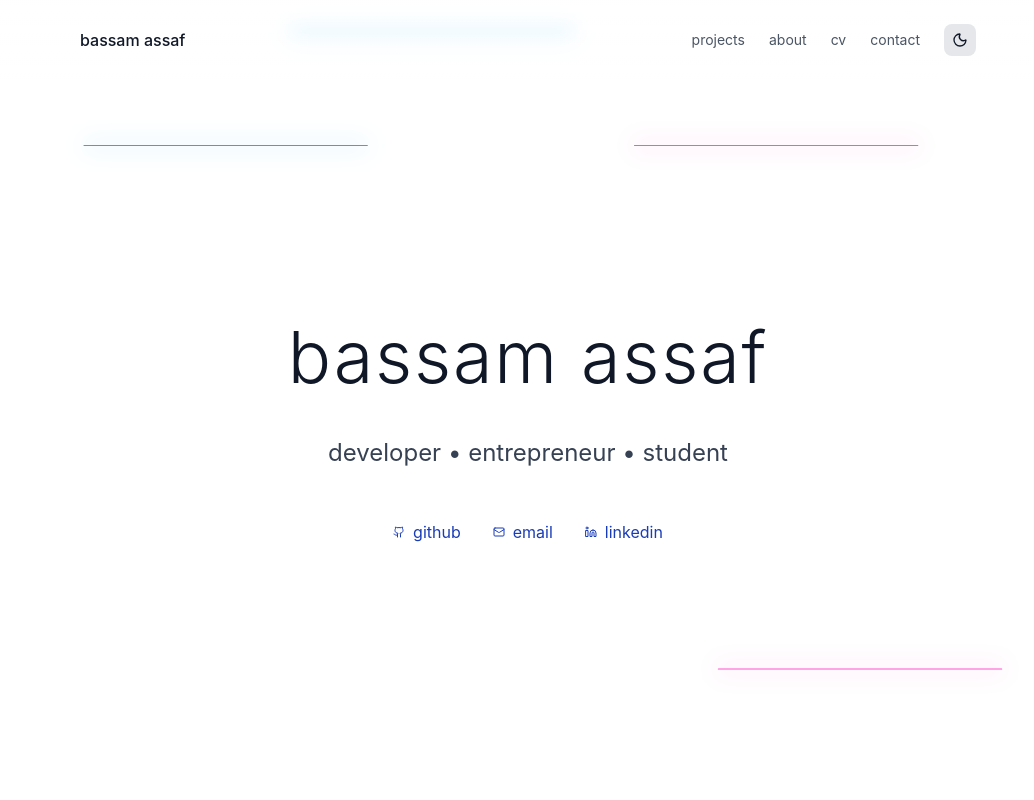
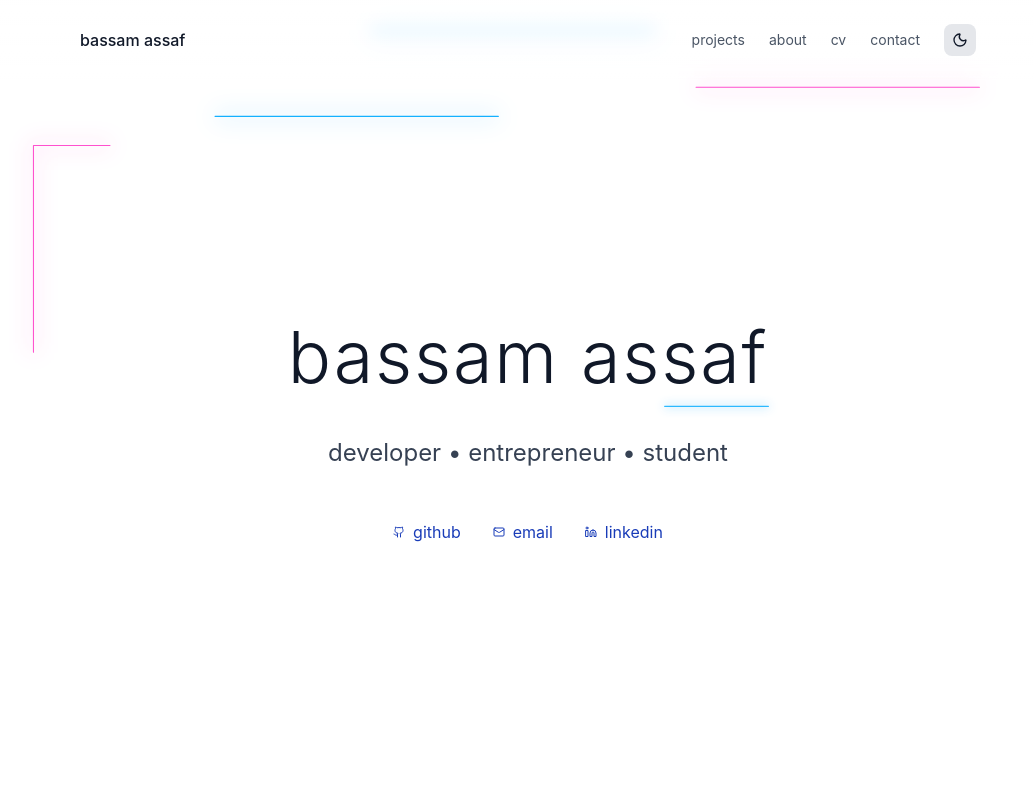
Before and after one commit to bassamassaf8/bassamassaf.com, a Next.js app: page / in a window 1280 px wide. Shown: the top 800 px of the page, without its empty margins (112-1146 px from the left). Built offline with nearby package versions, Linux system fonts and the light colour scheme.

Commit message:
Fix: dark-mode bg via page wrapper; neon bg transparent; restore visibility z-index; slower name underline; parallel non-colliding lanes

```diff
--- a/src/app/components/NeonMazeBackground.tsx
+++ b/src/app/components/NeonMazeBackground.tsx
@@ -122,16 +122,23 @@ export default function NeonMazeBackground({
       // TUNABLE (responsive): smaller screens use finer steps; larger screens coarser
       const step = Math.max(10 * scale, Math.min(w, h) / (42 / scale));
       const snap = (v: number, st: number) => Math.round(v / st) * st;
-      const sweepY = snap(heroRect.top + heroRect.height * 0.5, step);
-      const p0 = { x: margin, y: sweepY };
-      const p1 = { x: w - margin, y: sweepY };
+      const sweepY = snap(
+        heroRect.bottom + Math.max(10, Math.min(24, h * 0.025)),
+        step
+      );
+      const p0 = { x: snap(Math.max(margin, heroRect.left), step), y: sweepY };
+      const p1 = {
+        x: snap(Math.min(w - margin, heroRect.right), step),
+        y: sweepY,
+      };
       const total = Math.hypot(p1.x - p0.x, p1.y - p0.y);
       const segLens = [0, total];
       oneShotRef.current = {
         points: [p0, p1],
         segLens,
         totalLen: total,
-        speed: Math.max(240, w * 0.6),
+        // Make underline slower
+        speed: Math.max(40, w * 0.08),
         head: 0,
         color: neonColors[0],
         phase: 0,
@@ -157,7 +164,8 @@ export default function NeonMazeBackground({
       let vertDown = r.fromTop;
 
       for (let s = 0; s < segments; s++) {
-        const inset = Math.min(s * step * 0.5, Math.min(w, h) * 0.12);
+        const laneInset = [0.02, 0.055, 0.095, 0.14][idx] * Math.min(w, h);
+        const inset = Math.min(laneInset, Math.min(w, h) * 0.2);
         const leftBound = r.x1 + inset;
         const rightBound = r.x2 - inset;
         x = horizRight ? snap(rightBound, step) : snap(leftBound, step);
@@ -609,9 +617,7 @@ export default function NeonMazeBackground({
   return (
     <div
       aria-hidden
-      className={`pointer-events-none fixed inset-0 -z-10 ${
-        isDark ? "bg-black" : "bg-transparent"
-      }`}
+      className="pointer-events-none fixed inset-0 z-0 bg-transparent"
     >
       <canvas ref={baseRef} className="absolute inset-0 h-full w-full" />
       <canvas ref={animRef} className="absolute inset-0 h-full w-full" />
--- a/src/app/page.tsx
+++ b/src/app/page.tsx
@@ -18,7 +18,7 @@ export default function Home() {
   return (
     <div
       className={`min-h-screen relative overflow-hidden transition-colors duration-150 ${
-        isDarkMode ? "text-white" : "text-gray-900"
+        isDarkMode ? "bg-black text-white" : "bg-white text-gray-900"
       }`}
     >
       <NeonMazeBackground isDark={isDarkMode} />
```
